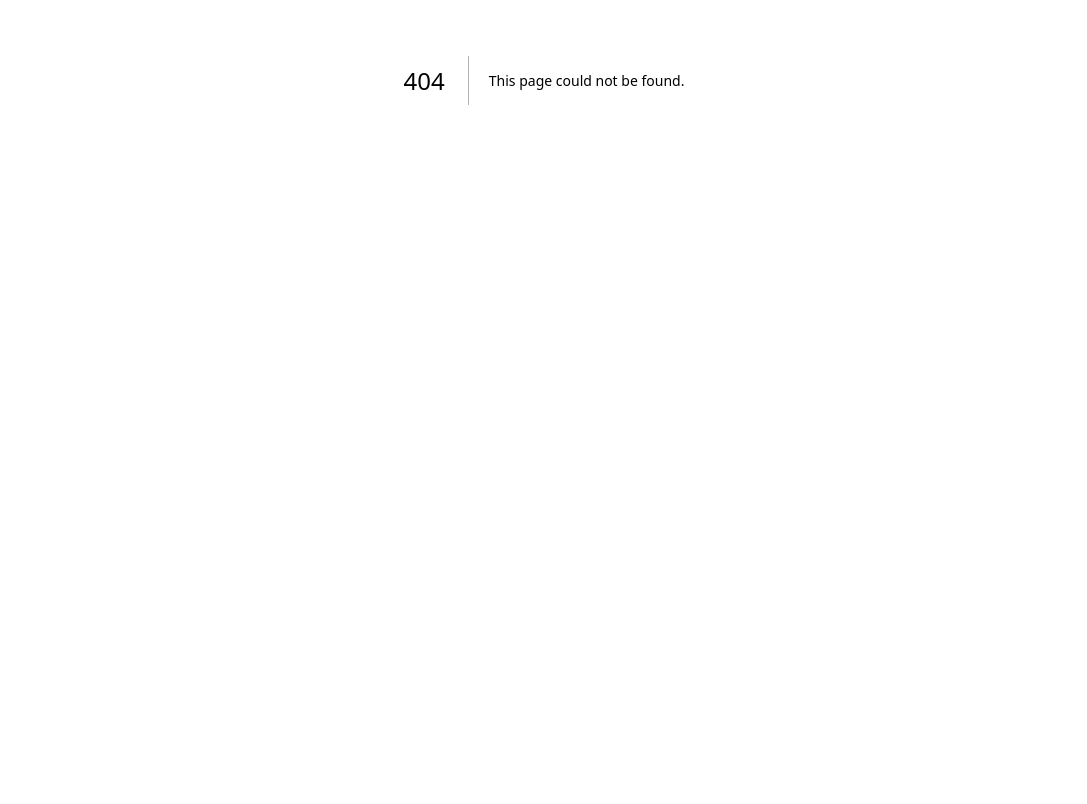
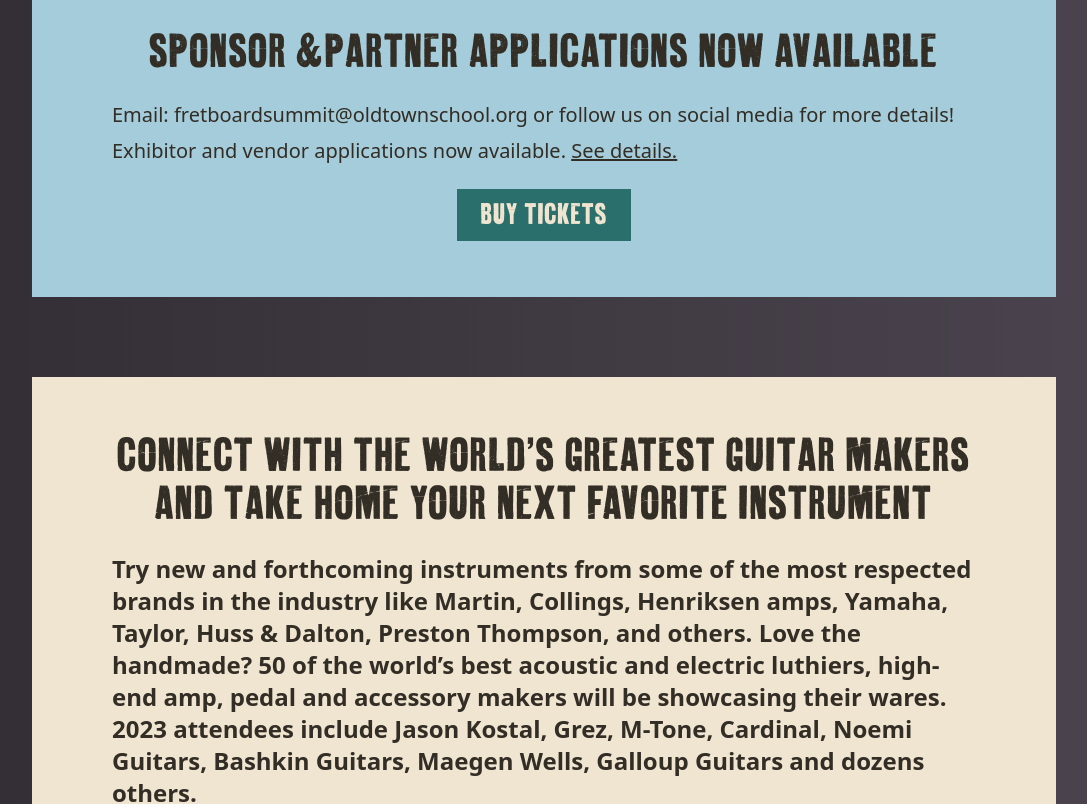
Before and after one commit to oldtownschool/fretboard-summit, a Next.js app: page /luthiers in a window 1280 px wide. Before the commit this address had no page. Shown: the part 320-1124 px from the top of the page, without its empty margins (96-1183 px from the left). Before the commit the page ends 800 px from the top, so only its background shows below. Built offline with nearby package versions, Linux system fonts and the light colour scheme.

Commit message:
new page Luthiers has been added

```diff
--- /dev/null
+++ b/app/luthiers/page.js
@@ -0,0 +1,62 @@
+import Image from "next/image";
+import { Navbar } from "../components/Navbar.jsx";
+import Link from "next/link";
+import { Footer } from "../components/Footer";
+
+export default function Luthiers() {
+  return (
+    <>
+      <Navbar />
+      <main className="flex min-h-screen flex-col items-center bg-gradient-to-r from-[#322D35] to-[#4C454F]">
+        <div className="my-10 w-full max-w-5xl sm:flex-col sm:flex p-4 sm:py-14 sm:px-20 bg-[#A4CCDA] text-[#322D25]">
+          {/* <div class="flex justify-center">
+            <Image
+              src="/JormaKaukonen.jpeg"
+              alt="Jorma Kaukonen"
+              className=""
+              width={600}
+              height={600}
+            />
+          </div> */}
+          <h2 className="tracking-wider font-aurochs font-normal uppercase text-5xl text-center my-6">
+            Sponsor &amp; Partner Applications Now Available
+          </h2>
+          <h3 className="text-xl">
+            Email: fretboardsummit@oldtownschool.org or follow us on social
+            media for more details!
+          </h3>
+          <h3 className="text-xl mt-2 ">
+            Exhibitor and vendor applications now available.{" "}
+            <Link href="/apply" className="text-center underline">
+              See details.
+            </Link>
+          </h3>
+
+          <Link href="" className="text-center mt-6">
+            <button className="tracking-wider text-3xl font-aurochs px-6 py-2 uppercase hover:bg-[#4DB3AC] bg-[#2B6F6D] text-[#F0E5D1]">
+              Buy Tickets
+            </button>
+          </Link>
+        </div>
+
+        <div className="my-10 w-full max-w-5xl sm:flex-col sm:flex p-4 sm:py-14 sm:px-20 bg-[#F0E5D1] text-[#322D25]">
+          <h2 className="tracking-wider font-aurochs font-normal uppercase text-5xl text-center">
+            CONNECT WITH THE WORLD’S GREATEST GUITAR MAKERS AND TAKE HOME YOUR
+            NEXT FAVORITE INSTRUMENT
+          </h2>
+          <h3 className="font-bold text-2xl my-6">
+            Try new and forthcoming instruments from some of the most respected
+            brands in the industry like Martin, Collings, Henriksen amps,
+            Yamaha, Taylor, Huss &amp; Dalton, Preston Thompson, and others.
+            Love the handmade? 50 of the world’s best acoustic and electric
+            luthiers, high-end amp, pedal and accessory makers will be
+            showcasing their wares. 2023 attendees include Jason Kostal, Grez,
+            M-Tone, Cardinal, Noemi Guitars, Bashkin Guitars, Maegen Wells,
+            Galloup Guitars and dozens others.
+          </h3>
+        </div>
+      </main>
+      <Footer />
+    </>
+  );
+}
--- a/app/music/page.js
+++ b/app/music/page.js
@@ -3,7 +3,7 @@ import { Navbar } from "../components/Navbar.jsx";
 import Link from "next/link";
 import { Footer } from "../components/Footer";
 
-export default function Tickets() {
+export default function Music() {
   return (
     <>
       <Navbar />
```
